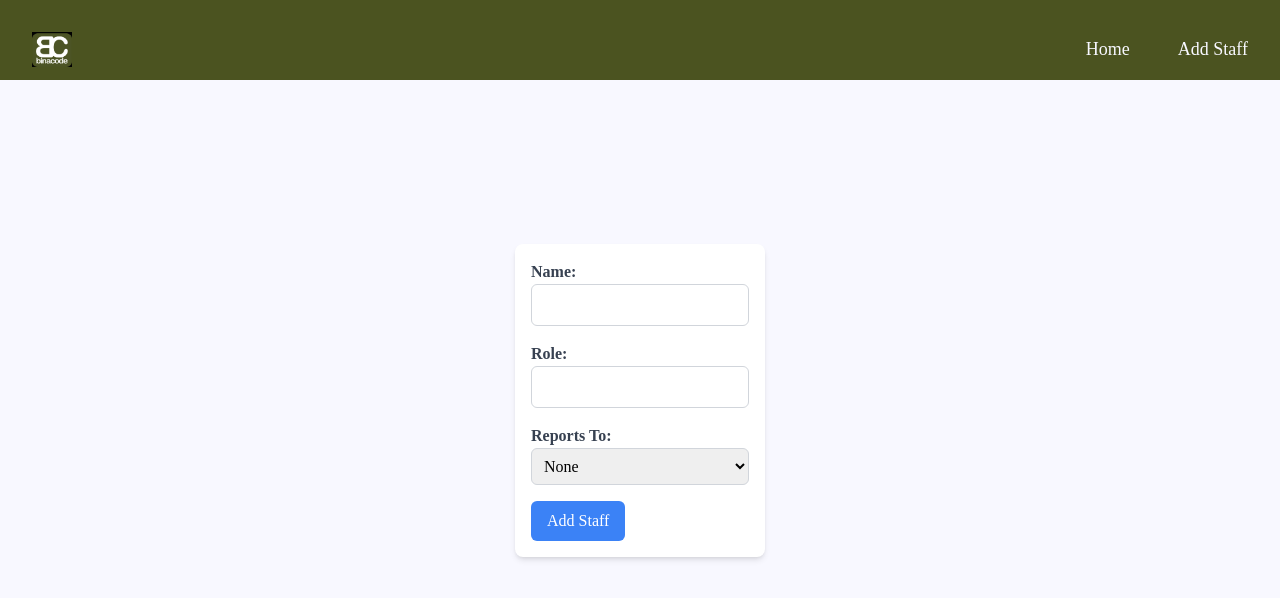
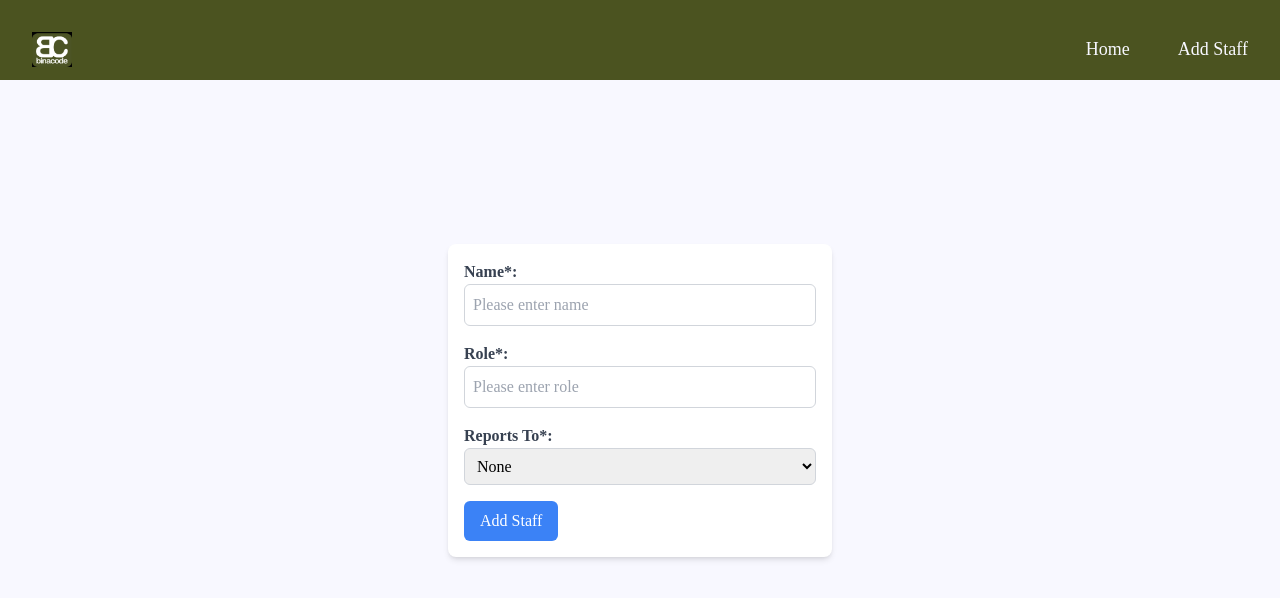
Before and after one commit to bigmosi/staff-display-application, a Next.js app: page /add in a window 1280 px wide. Shown: the top 598 px of the page. Built offline with nearby package versions, Linux system fonts and the light colour scheme.

Commit message:
added styling to form

```diff
--- a/components/StaffMember.tsx
+++ b/components/StaffMember.tsx
@@ -37,37 +37,39 @@ const StaffMember: React.FC<StaffMemberProps> = ({
 
 
   return (
-    <div className="bg-white p-4 rounded-lg shadow-md">
+    <div className="bg-white p-4 rounded-lg shadow-md" style={{ width: '400px' }}>
       {isUpdating ? (
-        // Display the update form when isUpdating is true
         <div>
     <input
     type="text"
     placeholder="Name"
     value={updatedData.name}
     onChange={(e) => setUpdatedData({ ...updatedData, name: e.target.value })}
+    className="border border-gray-300 p-2 rounded mb-2 focus:outline-none focus:border-blue-500"
   />
   <input
     type="text"
     placeholder="Role"
     value={updatedData.role}
     onChange={(e) => setUpdatedData({ ...updatedData, role: e.target.value })}
+    className="border border-gray-300 p-2 rounded mb-2 focus:outline-none focus:border-blue-500"
   />
   <input
     type="text"
     placeholder="Reports To"
     value={updatedData.reportsTo}
     onChange={(e) => setUpdatedData({ ...updatedData, reportsTo: e.target.value })}
+    className="border border-gray-300 p-2 rounded mb-2 focus:outline-none focus:border-blue-500"
   />
-          <button onClick={handleSaveClick}>Save</button>
-          <button onClick={handleCancelClick}>Cancel</button>
+  <button className="bg-blue-500 text-white rounded p-2 m-2" onClick={handleSaveClick}>Save</button>
+  <button className="bg-gray-500 text-white rounded p-2 m-2" onClick={handleCancelClick}>Cancel</button>
 </div>
+
       ) : (
-        // Display staff member details when isUpdating is false
         <div>
-          <h2 className="text-lg font-semibold">{name}</h2>
-          <p className="text-gray-500">{role}</p>
-          <p className="text-gray-500">{reportsTo}</p>
+          <h2 className="text-lg font-semibold">Name: {name}</h2>
+          <p className="text-gray-500">Role: {role}</p>
+          <p className="text-gray-500">Report To: {reportsTo}</p>
 
           {onDelete && (
             <button className="text-red-500 hover:text-red-700" onClick={onDelete}>
@@ -75,7 +77,7 @@ const StaffMember: React.FC<StaffMemberProps> = ({
             </button>
           )}
           <button
-            className="text-blue-500 hover:text-blue-700"
+            className="bg-blue-500 text-white rounded p-2 m-2 hover:bg-blue-700"
             onClick={handleUpdateClick}
           >
             Update
--- a/pages/add/index.tsx
+++ b/pages/add/index.tsx
@@ -59,13 +59,13 @@ const AddStaffPage: React.FC = () => {
       <Nav />
       <div className="flex-grow flex justify-center items-center">
         <form
-          className="bg-white p-4 rounded-lg shadow-md"
+          className="bg-white p-4 rounded-lg shadow-md w-96"
           onSubmit={handleSubmit}
         >
           <h2></h2>
           <div className="mb-4">
             <label htmlFor="name" className="block text-gray-700 font-bold">
-              Name:
+              Name*:
             </label>
             <input
               type="text"
@@ -73,12 +73,13 @@ const AddStaffPage: React.FC = () => {
               value={name}
               onChange={handleNameChange}
               required
+              placeholder="Please enter name"
               className="border border-gray-300 rounded-md p-2 w-full"
             />
           </div>
           <div className="mb-4">
             <label htmlFor="role" className="block text-gray-700 font-bold">
-              Role:
+              Role*:
             </label>
             <input
               type="text"
@@ -86,12 +87,13 @@ const AddStaffPage: React.FC = () => {
               value={role}
               onChange={handleRoleChange}
               required
+              placeholder="Please enter role"
               className="border border-gray-300 rounded-md p-2 w-full"
             />
           </div>
           <div className="mb-4">
             <label htmlFor="supervisor" className="block text-gray-700 font-bold">
-              Reports To:
+              Reports To*:
             </label>
             <select
               id="supervisor"
```
Lines whose indentation alone changed are shown as unchanged.
